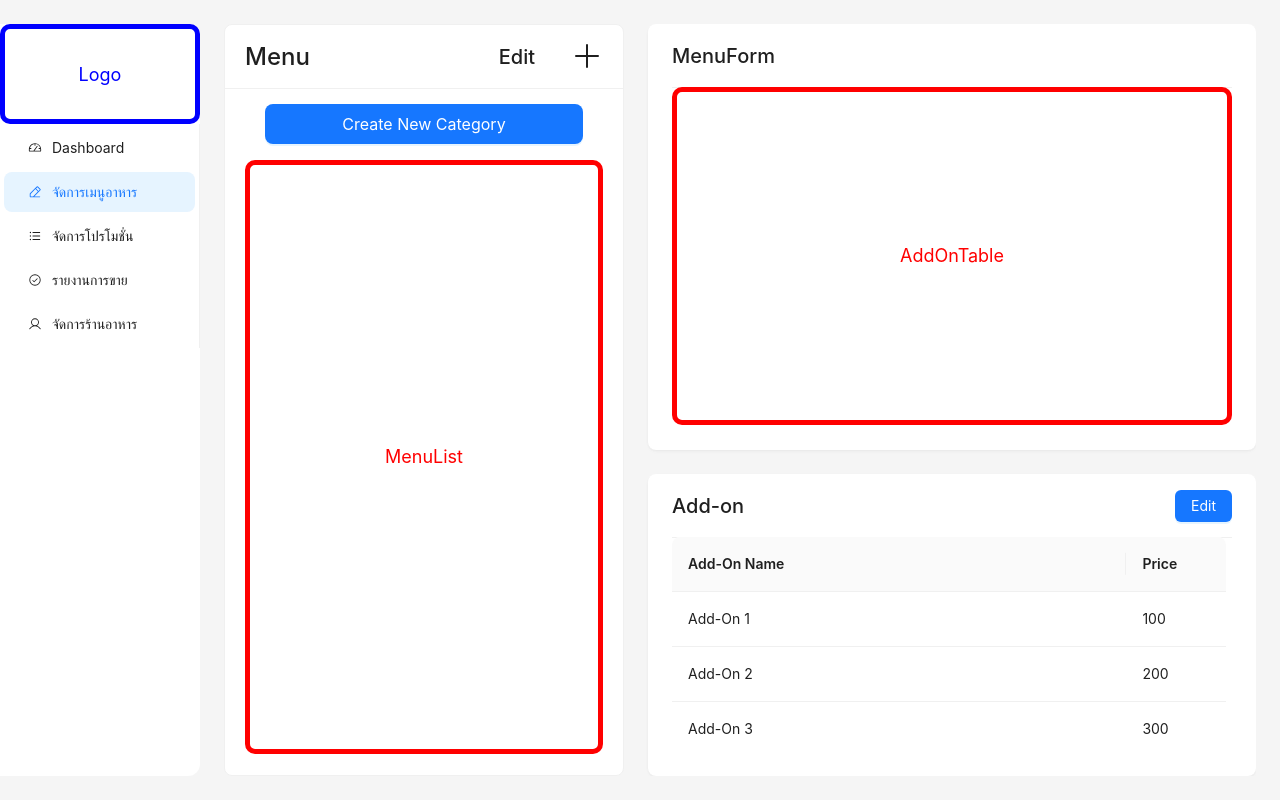
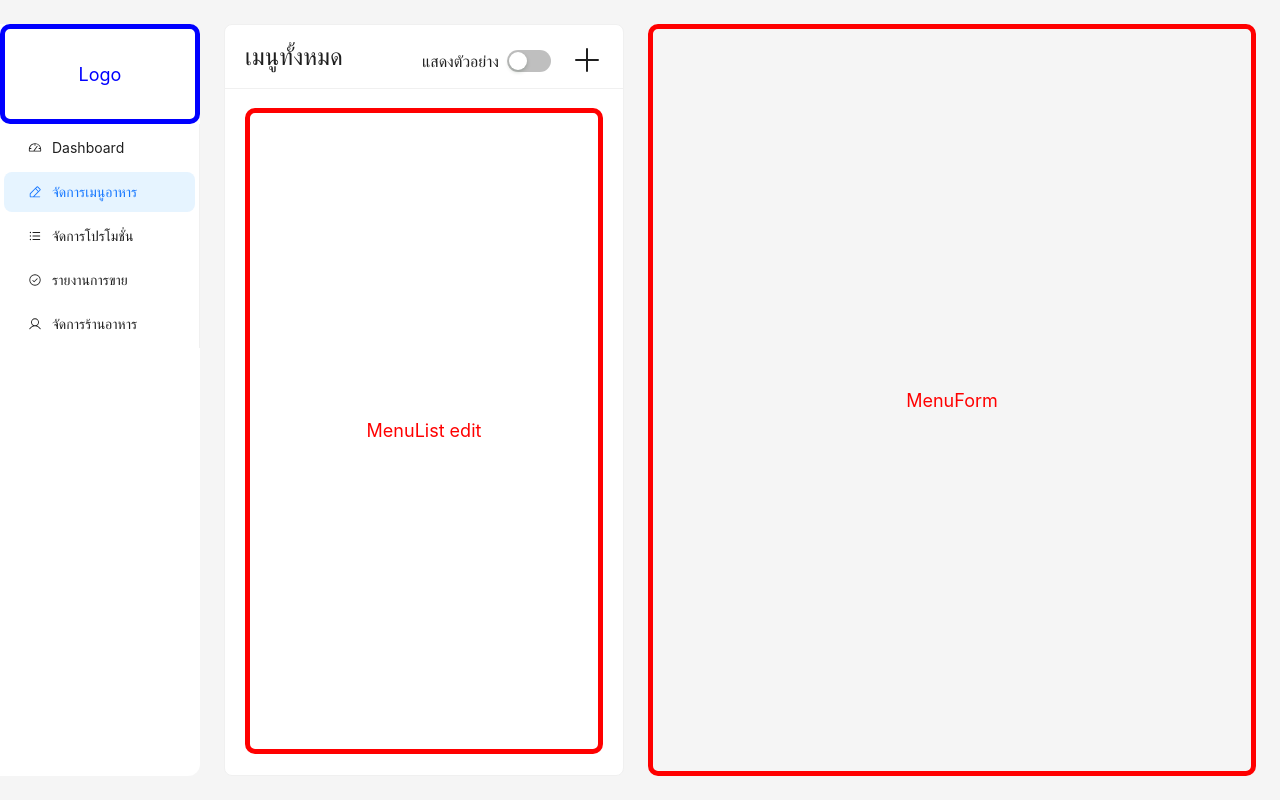
Before and after one commit to meeorder/meeorder-frontend, a Next.js app: page /admin/menu in a window 1280 px wide. Built offline with nearby package versions, Linux system fonts and the light colour scheme.

Commit message:
Refactor Admin Menu

```diff
--- a/src/modules/admin/layout/AdminMenuLayout.tsx
+++ b/src/modules/admin/layout/AdminMenuLayout.tsx
@@ -1,6 +1,5 @@
 import AddOnFormSection from "@/modules/admin/menu/AddOnFormSection";
 import MenuFormSection from "@/modules/admin/menu/MenuFormSection";
-import MenuPreviewSection from "@/modules/admin/menu/MenuPreviewSection";
 
 export type MenuLayoutVariant = "preview" | "add" | "edit";
 
@@ -19,7 +18,6 @@ const AdminMenuLayout: React.FC<AdminMenuLayoutProps> = ({
         gap: "24px",
       }}
     >
-      <MenuPreviewSection menuLayoutVariant={menuLayoutVariant} />
       <div
         style={{
           display: "flex",
--- /dev/null
+++ b/src/modules/admin/menu/ConsoleSection.tsx
@@ -0,0 +1,19 @@
+import WireFrame from "@/modules/mock/components/WireFrame";
+import styled from "@emotion/styled";
+
+const ConsoleSection = () => {
+  return (
+    <ConsoleSectionContainer>
+      <WireFrame contentNode="MenuForm" cardColor="red" />
+    </ConsoleSectionContainer>
+  );
+};
+
+export default ConsoleSection;
+
+const ConsoleSectionContainer = styled.div`
+  display: flex;
+  flex-direction: column;
+  gap: 24px;
+  flex: 1;
+`;
--- a/src/modules/admin/menu/MenuList.tsx
+++ b/src/modules/admin/menu/MenuList.tsx
@@ -1,9 +1,14 @@
+import { type MenuSectionMode } from "@/modules/admin/menu/hooks/useMenuSectionMode";
 import WireFrame from "@/modules/mock/components/WireFrame";
 
-const MenuList = () => {
+type MenuListProps = {
+  menuSectionMode: MenuSectionMode;
+};
+
+const MenuList: React.FC<MenuListProps> = ({ menuSectionMode }) => {
   return (
     <WireFrame
-      contentNode="MenuList"
+      contentNode={"MenuList " + menuSectionMode}
       cardColor="red"
       style={{
         flex: 1,
--- a/src/modules/admin/menu/MenuPreviewSection.tsx
+++ /dev/null
@@ -1,70 +0,0 @@
-import { type MenuLayoutVariant } from "@/modules/admin/layout/AdminMenuLayout";
-import MenuList from "@/modules/admin/menu/MenuList";
-import { H3, H4 } from "@/modules/common/components/Typography";
-import styled from "@emotion/styled";
-import { Plus } from "@phosphor-icons/react";
-import { Button, Card } from "antd";
-
-type MenuPreviewSectionProps = {
-  menuLayoutVariant: MenuLayoutVariant;
-};
-
-const MenuPreviewSection: React.FC<MenuPreviewSectionProps> = () => {
-  return (
-    <MenuListCard
-      title={<H3>Menu</H3>}
-      extra={
-        <>
-          <div
-            style={{
-              display: "flex",
-              gap: "20px",
-              justifyContent: "center",
-              alignItems: "center",
-            }}
-          >
-            <TopBarButtons type="text">
-              <H4>Edit</H4>
-            </TopBarButtons>
-            <TopBarButtons type="text" icon={<Plus size={32} />} />
-          </div>
-        </>
-      }
-      style={{ width: "400px", height: "100%" }}
-    >
-      <Button
-        style={{ margin: "16px 20px", width: "calc(100% - 40px)" }}
-        type="primary"
-        size="large"
-      >
-        Create New Category
-      </Button>
-      <MenuList />
-    </MenuListCard>
-  );
-};
-
-export default MenuPreviewSection;
-
-const MenuListCard = styled(Card)`
-  width: 400px;
-  height: 100%;
-  .ant-card-head {
-    height: 64px;
-    padding: 16px 20px;
-  }
-
-  .ant-card-body {
-    padding: 0 20px 20px 20px;
-    width: 100%;
-    height: calc(100% - 64px);
-    display: flex;
-    flex-direction: column;
-  }
-`;
-
-const TopBarButtons = styled(Button)`
-  display: flex;
-  justify-content: center;
-  align-items: center;
-`;
--- /dev/null
+++ b/src/modules/admin/menu/MenuSection.tsx
@@ -0,0 +1,88 @@
+import MenuList from "@/modules/admin/menu/MenuList";
+import { type MenuSectionMode } from "@/modules/admin/menu/hooks/useMenuSectionMode";
+import { H3, H5 } from "@/modules/common/components/Typography";
+import styled from "@emotion/styled";
+import { Plus } from "@phosphor-icons/react";
+import { Button, Card, Switch } from "antd";
+
+type MenuSectionProps = {
+  menuSectionMode: MenuSectionMode;
+  setMenuSectionMode: (value: MenuSectionMode) => void;
+};
+
+const MenuSection: React.FC<MenuSectionProps> = ({
+  menuSectionMode,
+  setMenuSectionMode,
+}) => {
+  return (
+    <MenuSectionCard
+      title={
+        <H3>
+          {menuSectionMode === "preview" ? "เมนูตัวอย่าง" : "เมนูทั้งหมด"}
+        </H3>
+      }
+      extra={
+        <CardTitleExtra>
+          <SwitchContainer>
+            <H5>แสดงตัวอย่าง</H5>
+            <Switch
+              title="ปรับเปลี่ยนโหมดแสดงตัวอย่าง"
+              checked={menuSectionMode === "preview" ? true : false}
+              onChange={(checked) => {
+                setMenuSectionMode(checked ? "preview" : "edit");
+              }}
+            />
+          </SwitchContainer>
+          <TopBarButtons
+            type="text"
+            title="เพิ่มเมนูใหม่"
+            icon={<Plus size={32} />}
+          />
+        </CardTitleExtra>
+      }
+      style={{ width: "400px", height: "100%" }}
+    >
+      <MenuList menuSectionMode={menuSectionMode} />
+    </MenuSectionCard>
+  );
+};
+
+export default MenuSection;
+
+const MenuSectionCard = styled(Card)`
+  width: 400px;
+  height: 100%;
+  .ant-card-head {
+    height: 64px;
+    padding: 16px 20px;
+  }
+
+  .ant-card-body {
+    padding: 20px 20px 20px 20px;
+    width: 100%;
+    height: calc(100% - 64px);
+    display: flex;
+    flex-direction: column;
+  }
+`;
+
+const CardTitleExtra = styled.div`
+  display: flex;
+  gap: 20px;
+  justify-content: center;
+  align-items: center;
+  margin-top: 8px;
+`;
+
+const SwitchContainer = styled.div`
+  display: flex;
+  gap: 8px;
+  justify-content: center;
+  align-items: center;
+`;
+
+const TopBarButtons = styled(Button)`
+  display: flex;
+  justify-content: center;
+  align-items: center;
+`;
--- /dev/null
+++ b/src/modules/admin/menu/hooks/useMenuSectionMode.tsx
@@ -0,0 +1,37 @@
+import { useRouter } from "next/router";
+import { useEffect, useState } from "react";
+
+export type MenuSectionMode = "preview" | "edit";
+
+const useMenuSectionMode = () => {
+  const [menuSectionMode, setMenuSectionMode] =
+    useState<MenuSectionMode>("edit");
+  const router = useRouter();
+
+  useEffect(() => {
+    if (!router.isReady) return;
+    if (router.query?.mode === "preview") {
+      setMenuSectionMode("preview");
+    } else if (router.query?.mode === "edit") {
+      setMenuSectionMode("edit");
+    }
+  }, [router, router.isReady]);
+
+  const handleSetMenuSectionMode = (value: MenuSectionMode) => {
+    setMenuSectionMode(value);
+    const searchParams = new URLSearchParams(window.location.search);
+    searchParams.set("mode", value);
+    window.history.pushState(
+      {},
+      "",
+      `${window.location.pathname}?${searchParams.toString()}`,
+    );
+  };
+
+  return {
+    menuSectionMode,
+    setMenuSectionMode: handleSetMenuSectionMode,
+  };
+};
+
+export default useMenuSectionMode;
--- /dev/null
+++ b/src/pages/admin/menu.tsx
@@ -0,0 +1,28 @@
+import AppLayout from "@/modules/AppLayout";
+import ConsoleSection from "@/modules/admin/menu/ConsoleSection";
+import MenuSection from "@/modules/admin/menu/MenuSection";
+import useMenuSectionMode from "@/modules/admin/menu/hooks/useMenuSectionMode";
+import styled from "@emotion/styled";
+
+const AdminMenu = () => {
+  const { menuSectionMode, setMenuSectionMode } = useMenuSectionMode();
+  return (
+    <AppLayout layoutType="admin" currentPageId="adminAddEditMenu">
+      <MainContainer>
+        <MenuSection
+          menuSectionMode={menuSectionMode}
+          setMenuSectionMode={setMenuSectionMode}
+        />
+        <ConsoleSection />
+      </MainContainer>
+    </AppLayout>
+  );
+};
+
+export default AdminMenu;
+
+const MainContainer = styled.div`
+  display: flex;
+  height: 100%;
+  gap: 24px;
+`;
--- a/src/pages/admin/menu/index.tsx
+++ /dev/null
@@ -1,12 +0,0 @@
-import AppLayout from "@/modules/AppLayout";
-import AdminMenuLayout from "@/modules/admin/layout/AdminMenuLayout";
-
-const AdminMenu = () => {
-  return (
-    <AppLayout layoutType="admin" currentPageId="adminAddEditMenu">
-      <AdminMenuLayout menuLayoutVariant="preview" />
-    </AppLayout>
-  );
-};
-
-export default AdminMenu;
```
Also changed, not shown: src/pages/admin/menu/add.tsx (deleted, +0 -12 lines), src/pages/admin/menu/edit/[menuId].tsx (deleted, +0 -12 lines).
